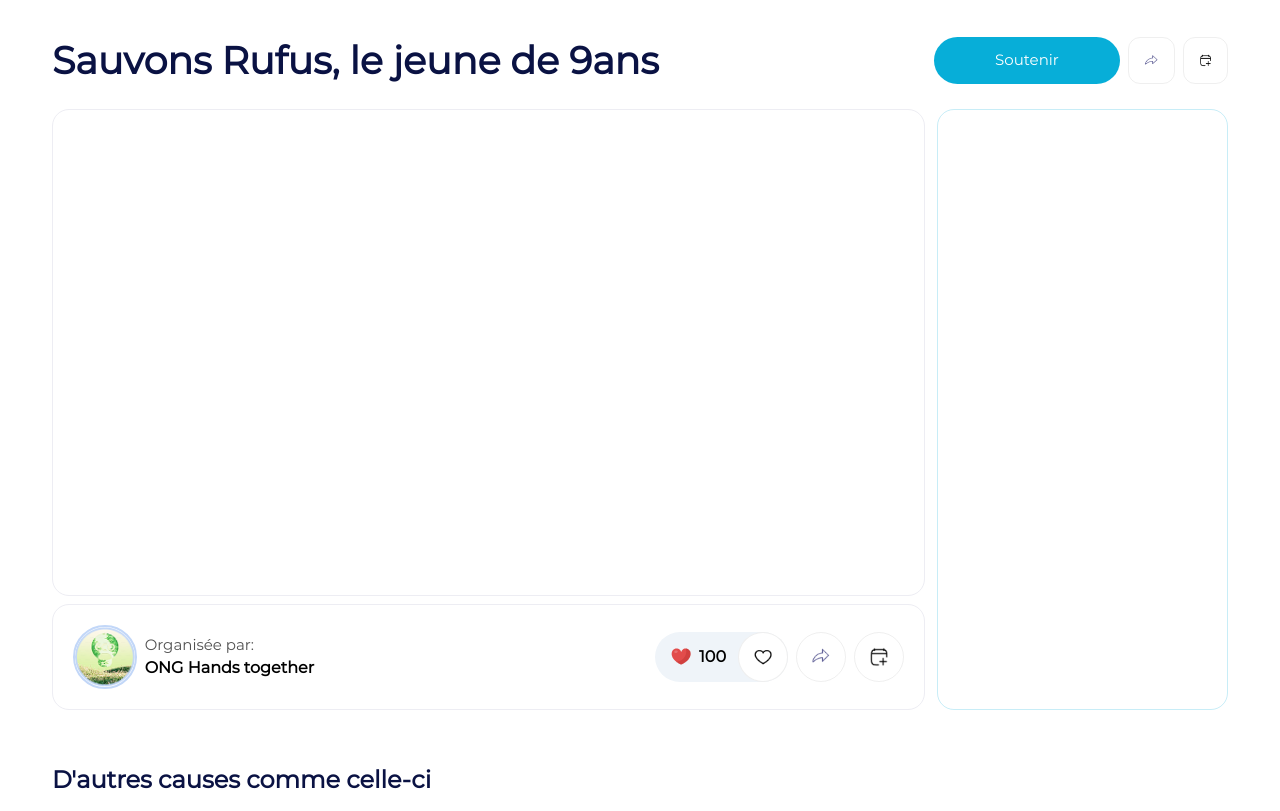
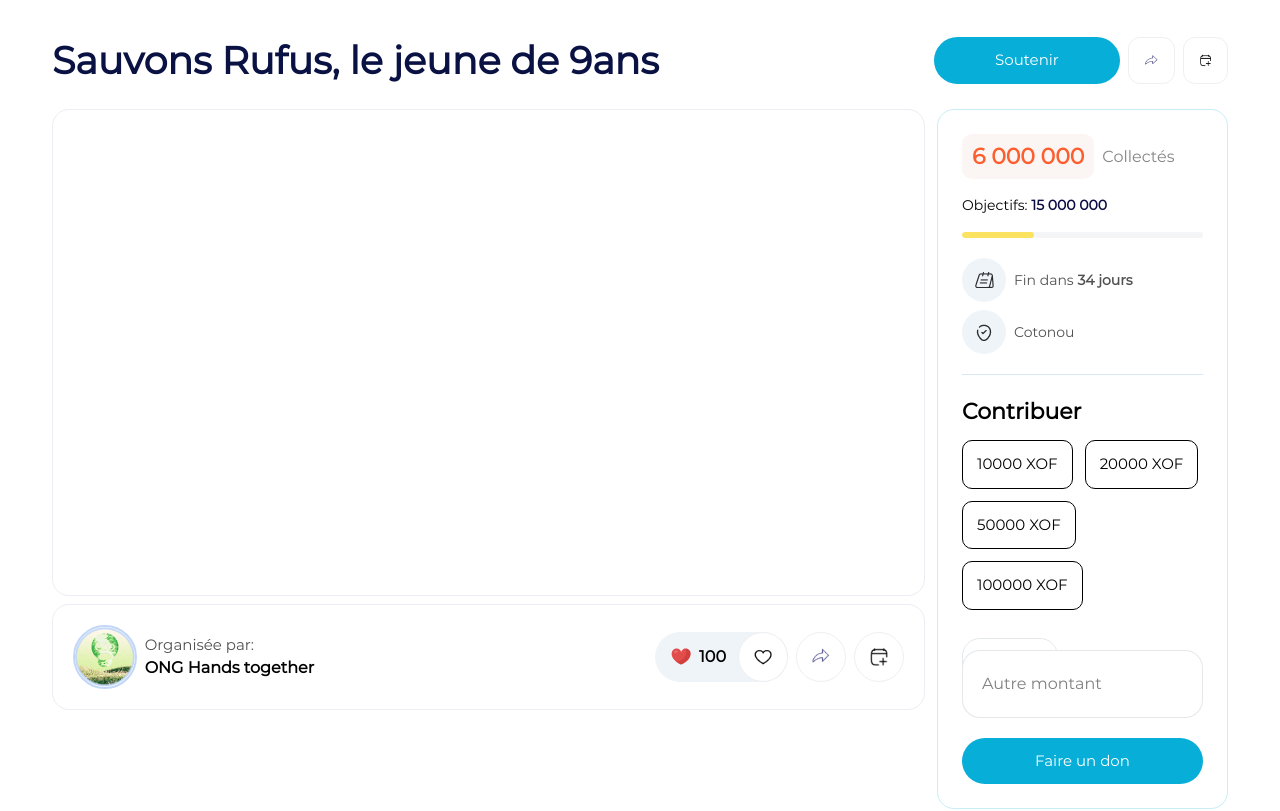
Before and after one commit to NorlanCoder/izicagn-v2, a React (Vite) app: page / in a window 1280 px wide. Shown: the top 811 px of the page. Built offline with nearby package versions, Linux system fonts and the light colour scheme.

Commit message:
Details page ( Continous )

```diff
--- /dev/null
+++ b/src/components/cagnotte/donAmmount.tsx
@@ -0,0 +1,15 @@
+import { DonAmmountType } from '../../utils/type'
+
+type DonAmmountProps = {
+    item: DonAmmountType
+}
+
+const DonAmmount = ({item}: DonAmmountProps) => {
+    return (
+        <div className='py-[12px] px-[14px] border rounded-[10px] flex flex-row justify-center cursor-pointer items-center bg-white hover:bg-[#FBF5F3] '>
+            <h1 className='text-[15px] '>{item.amount} XOF</h1>
+        </div>
+    )
+}
+
+export default DonAmmount
--- a/src/pages/DetailsCagnotte.tsx
+++ b/src/pages/DetailsCagnotte.tsx
@@ -1,12 +1,15 @@
-import { CagnotteMediumListMin } from '../utils/data'
+import { CagnotteMediumListMin, DonAmountMin } from '../utils/data'
 import CagnotteMediumComponent from '../components/cagnotte/cagnotteMediumComponent'
 import Navbar from '../components/general/navbar'
 import Share from '../assets/cagnotte/ph_share-fat-light.png'
 import Heart from '../assets/cagnotte/count_heart.png'
 import RedHeart from '../assets/cagnotte/heart.png'
 import Calendar from '../assets/cagnotte/hugeicons_calendar-add-01.png'
+import Location from '../assets/cagnotte/location-tick.png'
+import MenuBoard from '../assets/cagnotte/menu-board.png'
 import Footer from '../components/general/footer'
 import UserDeco from '../assets/cagnotte/deco1.png'
+import DonAmmount from '../components/cagnotte/donAmmount'
 
 const DetailsCagnotte = () => {
 	return (
@@ -27,7 +30,7 @@ const DetailsCagnotte = () => {
 						</button>
 					</div>
 				</div>
-				<div className='flex lg:flex-row flex-col lg:items-center lg:space-x-3 gap-y-2 mb-5'>
+				<div className='flex lg:flex-row flex-col lg:items-start lg:space-x-3 gap-y-2 mb-5'>
 					<div className='flex flex-col space-y-2 xl:w-9/12 lg:w-8/12'>
 						<div className='w-full h-[487px] border border-[#EDEDF3] rounded-[17px] '>
 
@@ -62,16 +65,59 @@ const DetailsCagnotte = () => {
 						</div>
 					</div>
 					<div className='xl:w-3/12 lg:w-4/12 self-stretch'>
-						<div className='h-full border border-[#07AED838] rounded-[17px]'>
+						<div className='h-full border border-[#07AED838] rounded-[17px] p-[24px]'>
+							{/* Details */}
+							<div className='mb-5 pb-5 border-b border-[#D9E8F4] '>
+								<div className='flex flex-row items-center space-x-2'>
+									<div className='py-[6px] px-[10px] bg-[#FBF5F3] rounded-[10px] '>
+										<h1 className='font-bold text-[22px] text-[#FD5E2E] '>6 000 000</h1>
+									</div>
+									<p className='text-[#858585] text-[16px] '>Collectés</p>
+								</div>
+								<h2 className='text-[14px] my-4 '>Objectifs: <span className='text-[#0C0C44] font-bold '>15 000 000</span></h2>
+								<div className='bg-[#F3F5F6] h-[6px] rounded-full overflow-hidden'>
+									<div className='rounded-full bg-[#FCE261] h-full ' style={{width: `30%`}}></div>
+								</div>
+								<div className='flex flex-row flex-wrap gap-y-2 space-x-4 pt-5'>
+									<div className='flex flex-row  items-center space-x-2'>
+										<div className='h-[44px] w-[44px] rounded-full bg-[#EFF4F9] flex flex-row justify-center items-center'>
+											<img src={MenuBoard} alt="" />
+										</div>
+										<h1 className='text-[#515151] text-[14px] '>Fin dans <span className='font-bold'>34 jours</span></h1>
+									</div>
+									<div className='flex flex-row items-center space-x-2'>
+										<div className='h-[44px] w-[44px] rounded-full bg-[#EFF4F9] flex flex-row justify-center items-center'>
+											<img src={Location} alt="" />
+										</div>
+										<h1 className='text-[#515151] text-[14px] '>Cotonou</h1>
+									</div>
+								</div>
+							</div>
 
+							{/* Price */}
+							<div>
+								<h2 className="text-[22px] font-bold my-3">Contribuer</h2>
+								<div className='flex flex-row flex-wrap gap-3 mb-4'>
+									{DonAmountMin.map((item) => (
+										<DonAmmount item={item} key={item.id.toString()} />
+									))}
+								</div>
+
+								<div className='relative mt-10 mb-5'>
+									<div className='w-2/5 h-16 rounded-[18px] border border-[#DFE3E6CC] absolute z-0 left-0 -top-3 '></div>
+									<input type="number" className='py-[21px] px-[19px] rounded-[18px] border bg-white border-[#DFE3E6CC] w-full relative z-10 hover:outline-3 hover:outline-[#9FEAFD4D] focus:outline-0' placeholder='Autre montant' />
+								</div>
+
+								<div className='flex flex-row'>
+									<button className='bg-[#07AED8] text-white rounded-full w-full text-[15px] px-[30px] py-[12px] cursor-pointer'>Faire un don</button>
+								</div>
+							</div>
 						</div>
 					</div>
 				</div>
-				<div>
-					<div></div>
-					<div></div>
-				</div>
-				<div></div>
+
+				{/* Obed code */}
+
 			</section>
 
 			{/* Liste Cagnotte */}
--- a/src/utils/data/index.ts
+++ b/src/utils/data/index.ts
@@ -1,4 +1,4 @@
-import { CagnotteMediumType, CategoryType } from "../type";
+import { CagnotteMediumType, CategoryType, DonAmmountType } from "../type";
 import Cat1 from '../../assets/cagnotte/cat1.png';
 import Cat2 from '../../assets/cagnotte/cat2.png';
 import Cat3 from '../../assets/cagnotte/cat3.png';
@@ -154,3 +154,22 @@ export const CagnotteMediumListMin: CagnotteMediumType[] = [
       image: Cagn2
     }
 ];
+
+export const DonAmountMin: DonAmmountType[] = [
+  {
+    id: 'A001',
+    amount: 10000
+  },
+  {
+    id: 'A002',
+    amount: 20000
+  },
+  {
+    id: 'A003',
+    amount: 50000
+  },
+  {
+    id: 'A004',
+    amount: 100000
+  }
+]
--- a/src/utils/type/index.ts
+++ b/src/utils/type/index.ts
@@ -14,3 +14,9 @@ export interface CagnotteMediumType {
     participant: number,
     image: string
 }
+
+
+export interface DonAmmountType {
+    id: string,
+    amount: number
+}
```
Also changed, not shown: src/assets/cagnotte/hugeicons_alert-circle.png (added), src/assets/cagnotte/menu-board (1).png (added).
